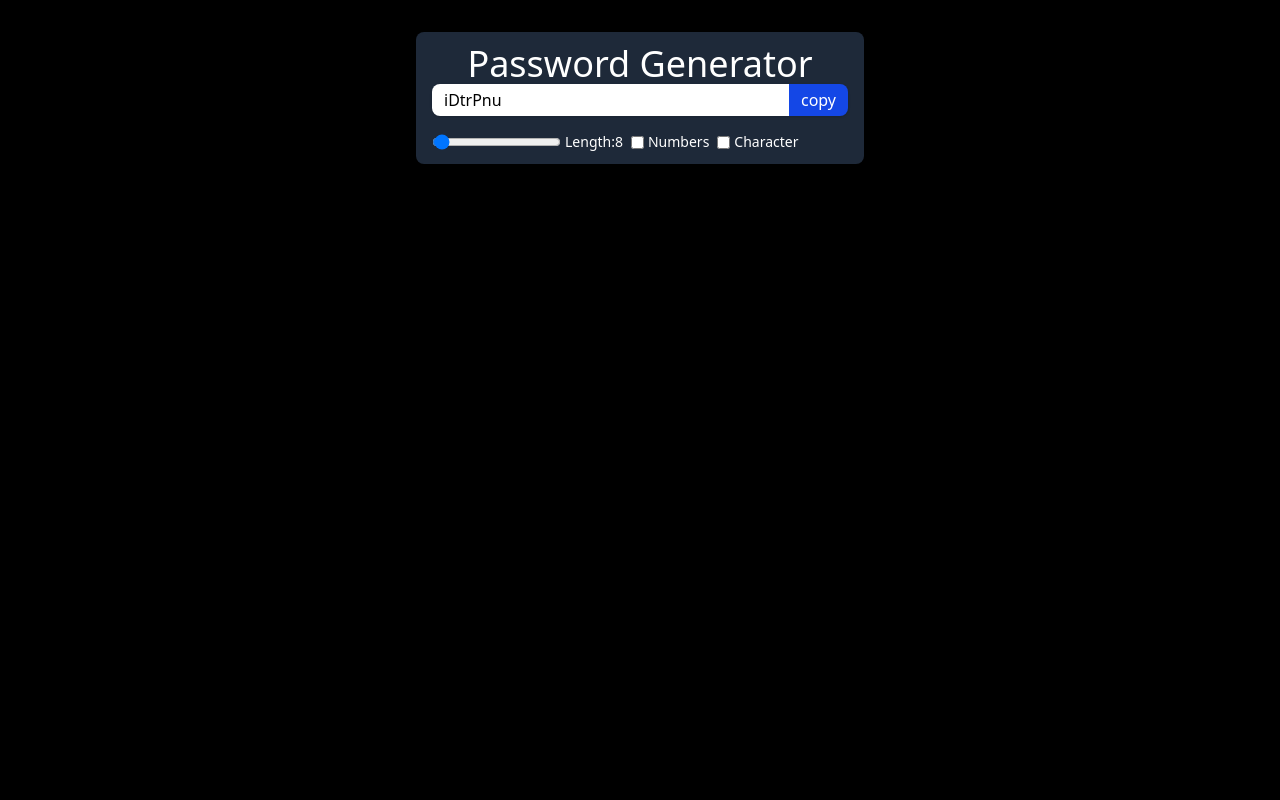
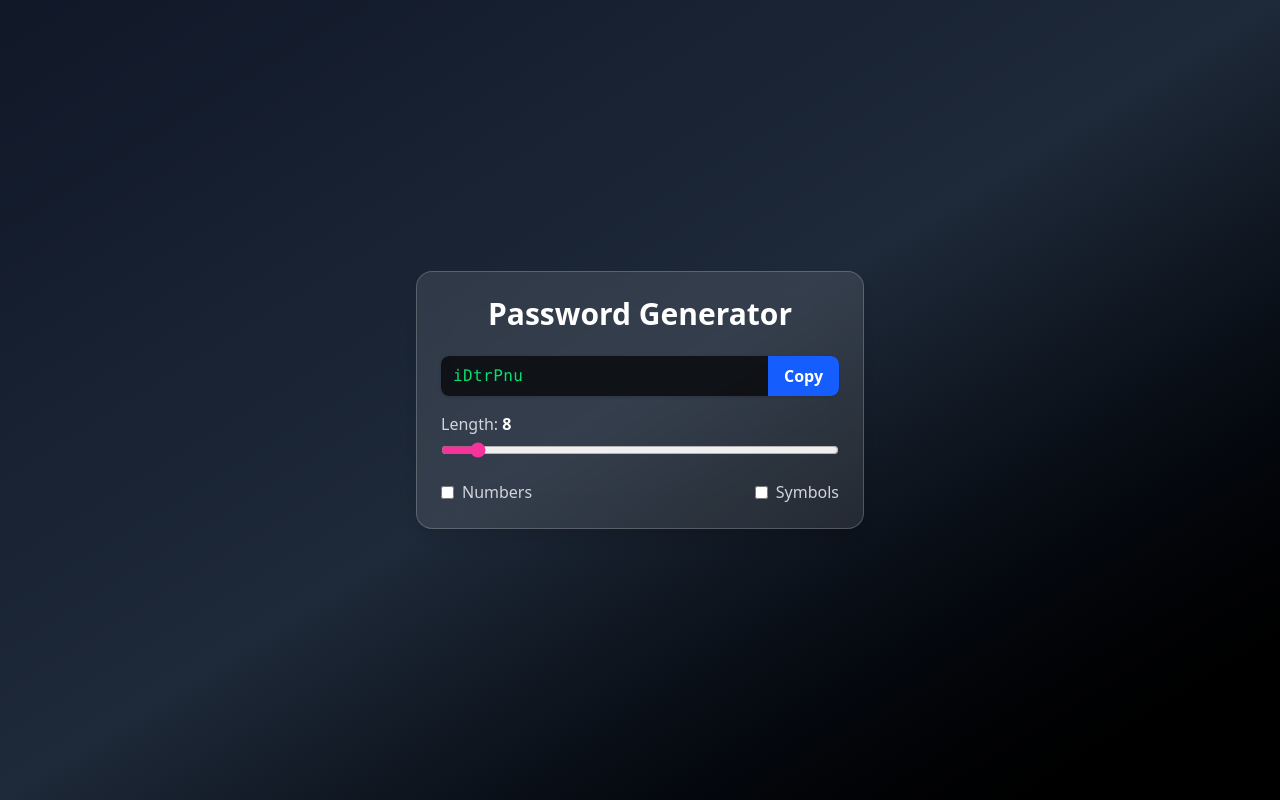
Before and after one commit to madhavmishra09/password_generator, a React (Vite) app: page / in a window 1280 px wide. Built offline with nearby package versions, Linux system fonts and the light colour scheme.

Commit message:
Changed the design of Password Generator

```diff
--- a/src/App.jsx
+++ b/src/App.jsx
@@ -28,27 +28,60 @@ function App() {
   }, [length, numberAllowed, charAllowed, passwordGenerator])
   return (
     <>
-      <div className='w-full max-w-md mx-auto shadow-md rounded-lg px-4 py-3 my-8 text-white bg-gray-800'>
-        <h1 className='text-4xl text-center text-white'>Password Generator</h1>
-        <div className='flex shadow rounded-lg overflow-hidden mb-4'>
-          <input type="text" value={password} className='outline-none w-full py-1 px-3 bg-white text-black' placeholder='password' readOnly ref={passwordRef}/>
-          <button className='outline-none bg-blue-700 text-white px-3 py-0.5 shrink-0' onClick={copyPasswordToClipboard}>copy</button>
-        </div>
-        <div className='flex text-sm gap-x-2'>
-          <div className='flex items-center gap-x-1'>
-            <input type="range" min={6} max={100} value={length} className='cursor-pointer' onChange={(e) => { setLength(e.target.value) }} />
-            <label>Length:{length}</label>
-          </div>
-          <div className='flex items-center gap-x-1'>
-            <input type="checkbox" defaultChecked={numberAllowed} id="numberInput" onChange={() => { setNumberAllowed((prev) => !prev) }} />
-            <label htmlFor="numberInput">Numbers</label>
-          </div>
-          <div className='flex items-center gap-x-1'>
-            <input type="checkbox" defaultChecked={charAllowed} id="charInput" onChange={() => { setCharAllowed((prev) => !prev) }} />
-            <label htmlFor="charInput">Character</label>
-          </div>
-        </div>
+      <div className="flex justify-center items-center min-h-screen bg-gradient-to-br from-gray-900 via-gray-800 to-black">
+  <div className="w-full max-w-md mx-auto rounded-2xl shadow-lg p-6 bg-white/10 backdrop-blur-lg border border-white/20">
+    <h1 className="text-3xl font-bold text-center text-white mb-6">Password Generator</h1>
+    <div className="flex shadow rounded-lg overflow-hidden mb-4">
+      <input
+        type="text"
+        value={password}
+        className="outline-none w-full py-2 px-3 bg-black/70 text-green-400 font-mono tracking-wide rounded-l-lg"
+        placeholder="password"
+        readOnly
+        ref={passwordRef}
+      />
+      <button
+        className="bg-blue-600 hover:bg-blue-700 px-4 py-2 text-white font-semibold transition rounded-r-lg"
+        onClick={copyPasswordToClipboard}
+      >
+        Copy
+      </button>
+    </div>
+    <div className="space-y-4">
+      <div>
+        <label className="block text-gray-300 mb-1">Length: <span className="text-white font-bold">{length}</span></label>
+        <input
+          type="range"
+          min={6} max={32} value={length}
+          className="w-full cursor-pointer accent-pink-500"
+          onChange={(e) => setLength(e.target.value)}
+        />
       </div>
+      <div className="flex justify-between">
+        <label className="flex items-center gap-2 text-gray-300">
+          <input
+            type="checkbox"
+            checked={numberAllowed}
+            onChange={() => setNumberAllowed(prev => !prev)}
+            className="accent-pink-500"
+          />
+          Numbers
+        </label>
+
+        <label className="flex items-center gap-2 text-gray-300">
+          <input
+            type="checkbox"
+            checked={charAllowed}
+            onChange={() => setCharAllowed(prev => !prev)}
+            className="accent-pink-500"
+          />
+          Symbols
+        </label>
+      </div>
+    </div>
+  </div>
+</div>
+
     </>
   )
 }
```
